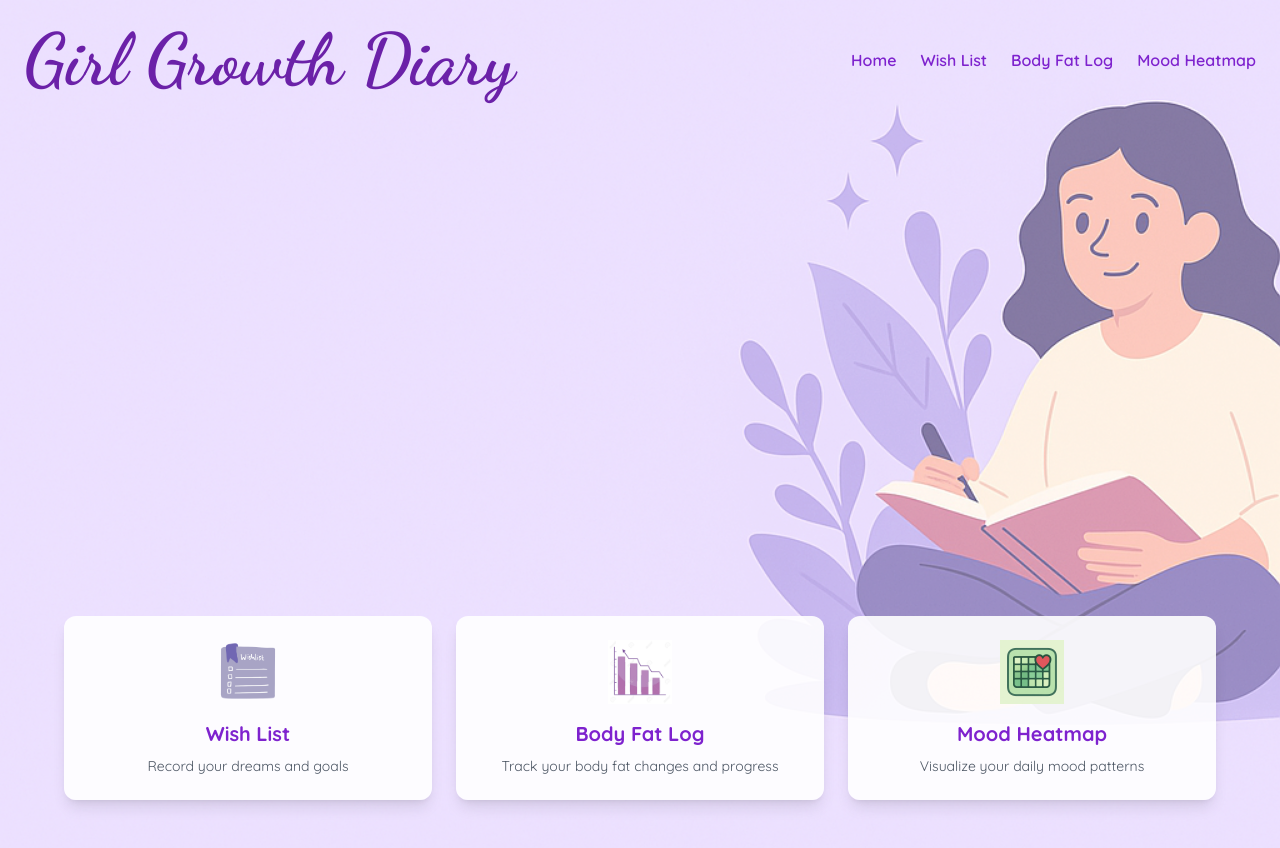
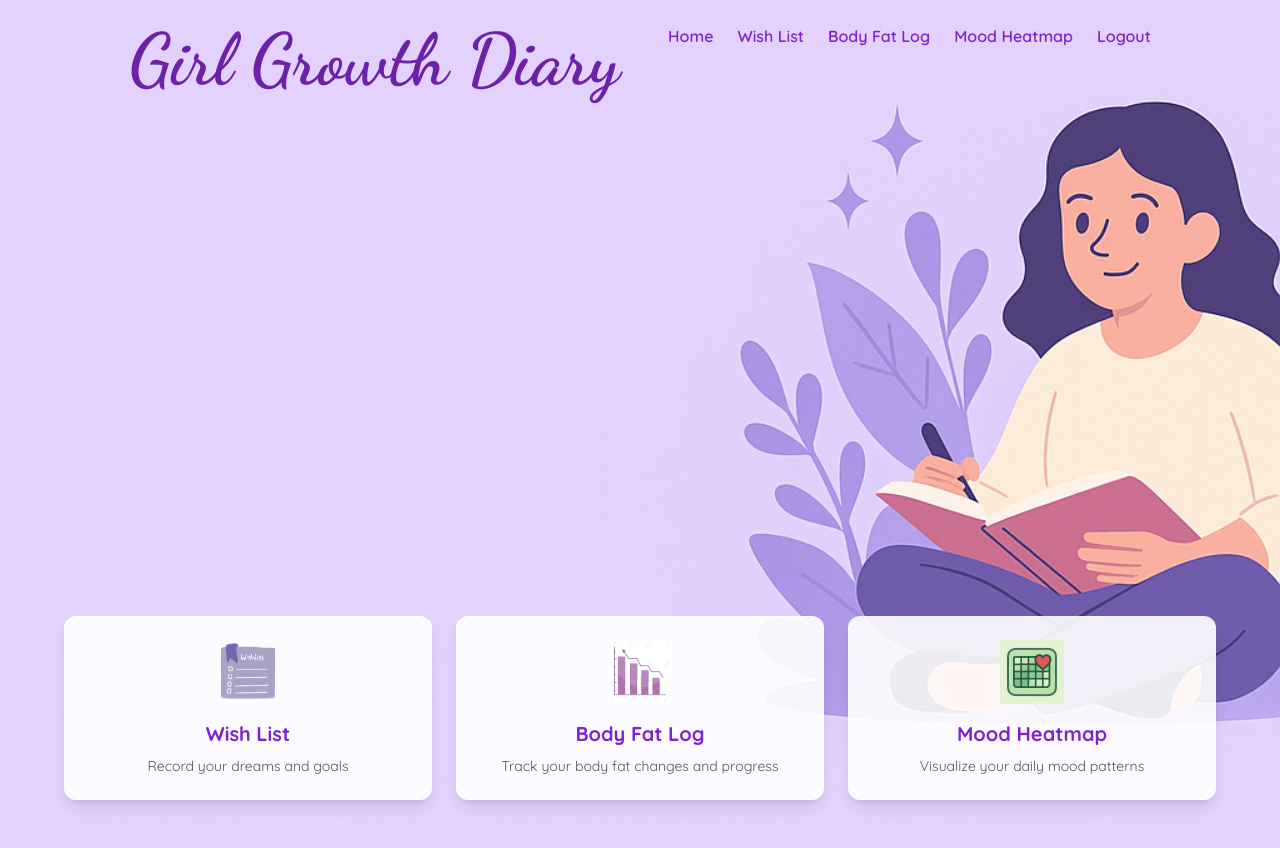
Before and after one commit to Tracy02022/girls-growth-diary, a Next.js app: page / in a window 1280 px wide. Built offline with nearby package versions, Linux system fonts and the light colour scheme.

Commit message:
add logout page
add logout page

```diff
--- a/pages/index.tsx
+++ b/pages/index.tsx
@@ -8,20 +8,21 @@ const dancingScript = Dancing_Script({ subsets: ['latin'], weight: ['700'] })
 export default function Home() {
   return (
     <div
-    className={`relative min-h-screen bg-[#ede9f5] ${quicksand.className}`}
-      style={{ backgroundImage: "url('/illustration-girl-diary.png')", backgroundSize: 'cover', backgroundRepeat: 'no-repeat', backgroundPosition: 'top center' }}
+      className={`relative min-h-screen bg-[#ede9f5] ${quicksand.className}`}
+      style={{ backgroundColor: '#ede9f5', backgroundImage: "url('/illustration-girl-diary.png')", backgroundSize: 'cover', backgroundRepeat: 'no-repeat', backgroundPosition: 'top center' }}
     >
       {/* Overlay for contrast */}
-      <div className="absolute inset-0 bg-white bg-opacity-30 z-0"></div>
+
 
       {/* Navigation Bar */}
-      <nav className="w-full bg-transparent p-6 flex justify-between items-center gap-12 relative z-10">
+      <nav className="w-full bg-transparent p-6 flex justify-center items-between gap-12 relative z-10">
         <h1 className={`${dancingScript.className} text-7xl text-purple-800`}>Girl Growth Diary</h1>
         <div className="space-x-6 text-base font-semibold text-purple-700">
           <Link href="/">Home</Link>
           <Link href="/wishes">Wish List</Link>
           <Link href="/log">Body Fat Log</Link>
           <Link href="/mood-heatmap">Mood Heatmap</Link>
+          <Link href="/logout">Logout</Link>
         </div>
       </nav>
 
@@ -32,7 +33,7 @@ export default function Home() {
       <section className="flex flex-col items-center justify-center relative z-10 px-6 pt-4 pb-12">
         <div className="grid grid-cols-1 md:grid-cols-3 gap-6 w-full max-w-6xl">
           <Link href="/wishes">
-            <div className="rounded-xl shadow-lg bg-white bg-opacity-90 p-6 hover:bg-violet-100 transition-all text-center flex flex-col justify-center items-center">
+            <div className="rounded-xl shadow-lg bg-white bg-opacity-90 p-6 hover:bg-violet-100 transition-all transform hover:scale-105 duration-300 ease-in-out text-center flex flex-col justify-center items-center">
               <Image src="/icons/wish-list.png" alt="Wish List Icon" width={64} height={64} />
               <h3 className="text-xl font-bold text-purple-700 mt-4">Wish List</h3>
               <p className="mt-2 text-sm text-gray-600">Record your dreams and goals</p>
@@ -40,7 +41,7 @@ export default function Home() {
           </Link>
 
           <Link href="/log">
-            <div className="rounded-xl shadow-lg bg-white bg-opacity-90 p-6 hover:bg-violet-100 transition-all text-center flex flex-col justify-center items-center">
+            <div className="rounded-xl shadow-lg bg-white bg-opacity-90 p-6 hover:bg-violet-100 transition-all transform hover:scale-105 duration-300 ease-in-out text-center flex flex-col justify-center items-center">
               <Image src="/icons/body-fat-log.png" alt="Body Fat Log Icon" width={64} height={64} />
               <h3 className="text-xl font-bold text-purple-700 mt-4">Body Fat Log</h3>
               <p className="mt-2 text-sm text-gray-600">Track your body fat changes and progress</p>
@@ -48,7 +49,7 @@ export default function Home() {
           </Link>
 
           <Link href="/mood-heatmap">
-            <div className="rounded-xl shadow-lg bg-white bg-opacity-90 p-6 hover:bg-violet-100 transition-all text-center flex flex-col justify-center items-center">
+            <div className="rounded-xl shadow-lg bg-white bg-opacity-90 p-6 hover:bg-violet-100 transition-all transform hover:scale-105 duration-300 ease-in-out text-center flex flex-col justify-center items-center">
               <Image src="/icons/mood-heatmap.png" alt="Mood Heatmap Icon" width={64} height={64} />
               <h3 className="text-xl font-bold text-purple-700 mt-4">Mood Heatmap</h3>
               <p className="mt-2 text-sm text-gray-600">Visualize your daily mood patterns</p>
--- /dev/null
+++ b/pages/logout.tsx
@@ -0,0 +1,27 @@
+import { useEffect } from 'react'
+import { useRouter } from 'next/router'
+import { signOut } from 'firebase/auth'
+import { auth } from '../lib/firebase'
+
+export default function LogoutPage() {
+  const router = useRouter()
+
+  useEffect(() => {
+    const performLogout = async () => {
+      try {
+        await signOut(auth)
+        router.push('/login')
+      } catch (error) {
+        console.error('Logout failed:', error)
+      }
+    }
+
+    performLogout()
+  }, [router])
+
+  return (
+    <div className="min-h-screen flex items-center justify-center bg-[#ede9f5] text-purple-800 text-lg">
+      Logging out...
+    </div>
+  )
+}
```
